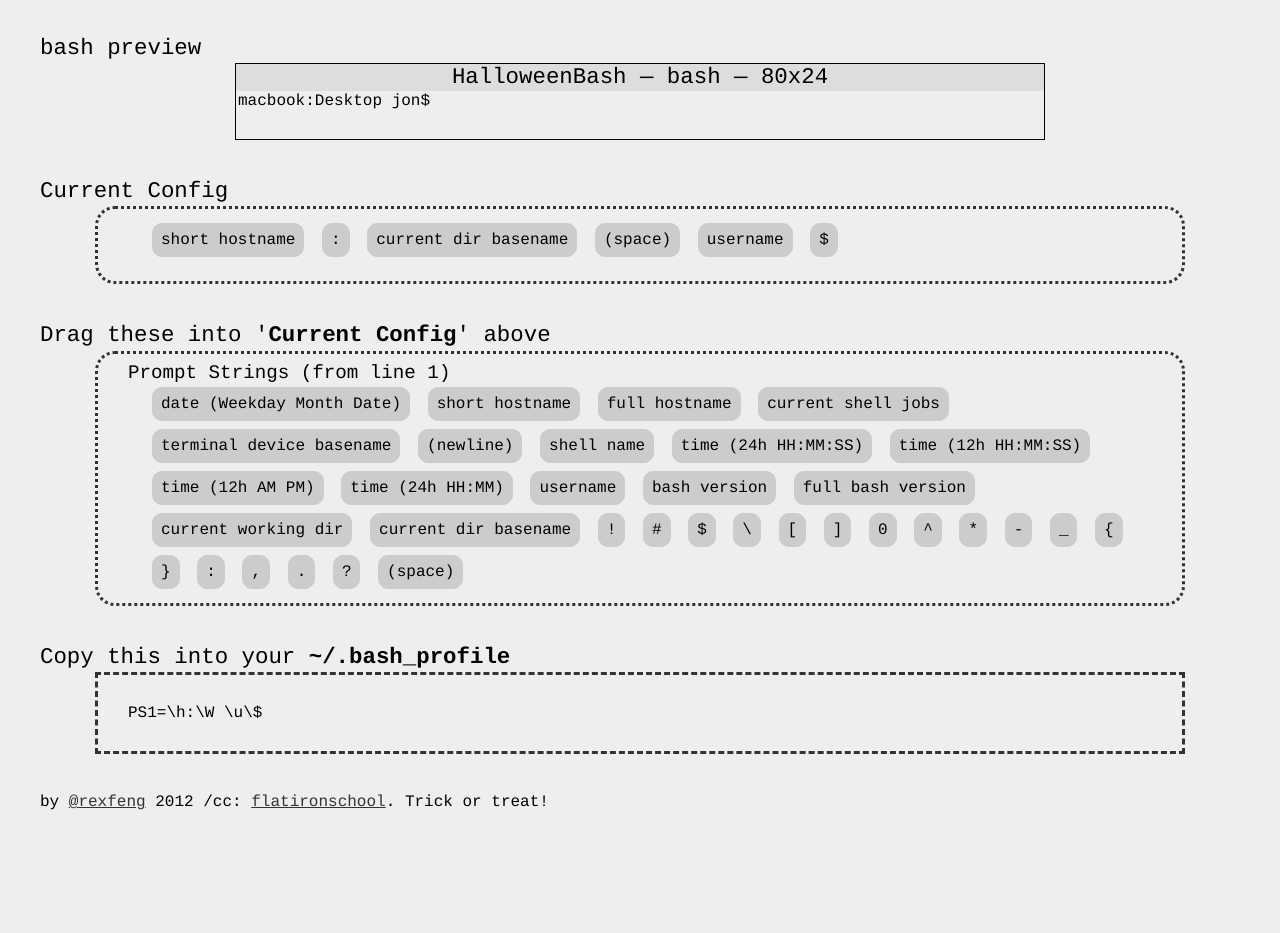
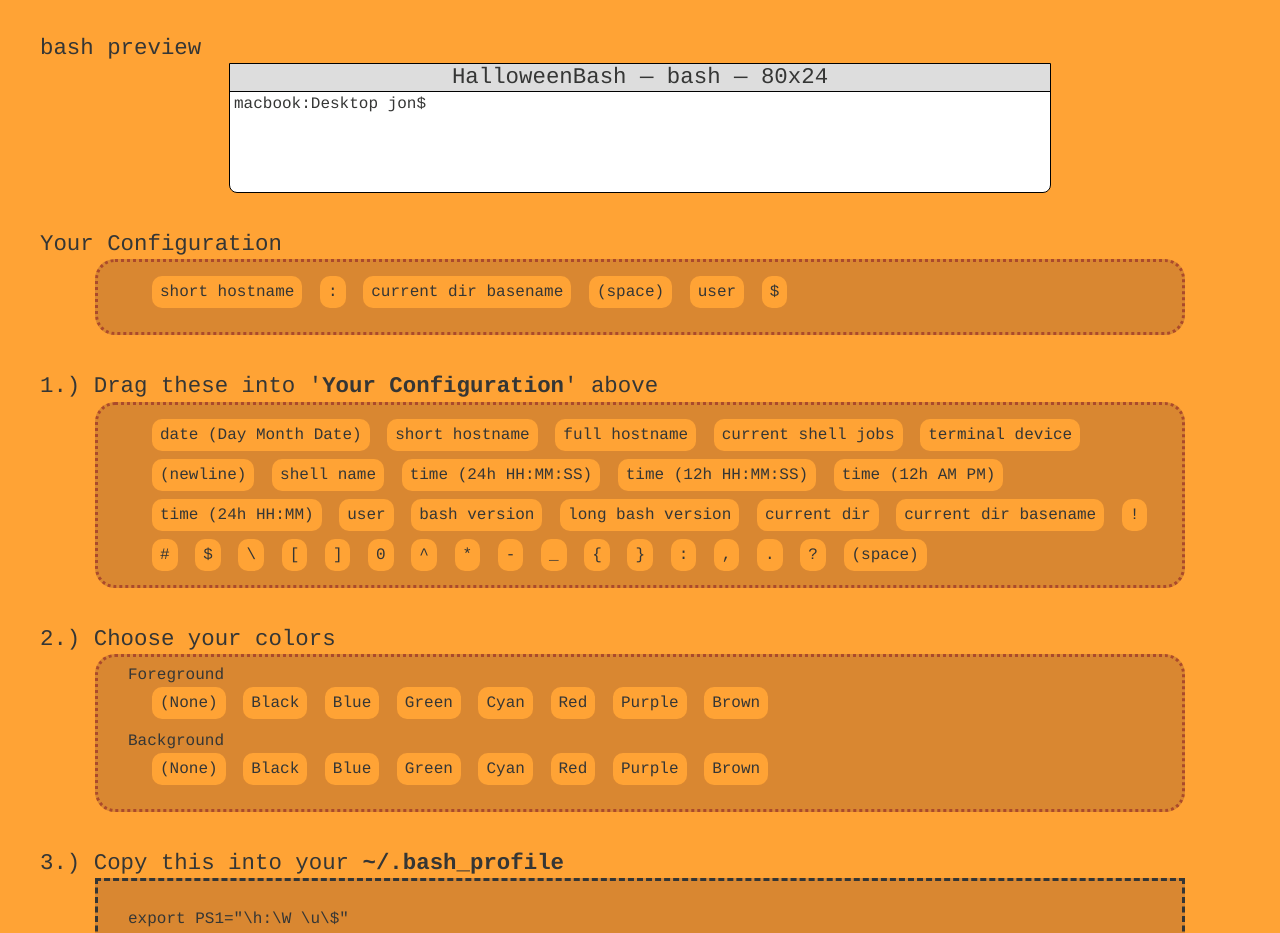
Before and after one commit to xta/HalloweenBash, a plain HTML site: page index.html in a window 1280 px wide. Shown: the part 67-1000 px from the top of the page. Before the commit the page ends 977 px from the top, so only its background shows below. Drawn offline with nearby package versions, Linux system fonts and the light colour scheme.

Commit message:
adjust layout and misc to add color controls

```diff
--- a/assets/profile.css
+++ b/assets/profile.css
@@ -66,12 +66,13 @@ Common
 
 body {
 	font-family:courier;
-	color: #000;
-	background-color: #eee;
+	color: #353635;
+	background-color: #FFA335;
 }
 
-a:link {	color: #333;	}
-a:visited,a:hover,a:focus,a:active {	color: orange;	}
+a:link,a:visited,a:hover,a:focus,a:active {
+	color: #AB4A2B;
+}
 
 #wrap {
 	width: 1200px;
@@ -107,19 +108,23 @@ code, strong {
 	font-weight: bold;
 }
 
-.flag {
-	background-color: orange;
-}
-
 ul li {
 	display: inline-block;
 	padding: 8px;
 	margin: 4px;
-	background-color: #ccc;
+	background-color: #FFA335;
 	border-radius: 10px;
 	-moz-border-radius: 10px;
 	-webkit-border-radius: 10px;
-	border: 1px solid #ccc;
+}
+
+.setupbox {
+	padding: 10px 30px;
+	border: 3px dotted #AB4A2B;
+	border-radius: 20px;
+	-moz-border-radius: 20px;
+	-webkit-border-radius: 20px;
+	background-color: #D98731;
 }
 
 /*
@@ -128,20 +133,26 @@ Terminal Preview Box
 */
 
 #terminal {
-	width: 808px;
+	width: 820px;
 	margin-left: auto;
 	margin-right: auto;
+	background-color: #fff;
 	border: 1px solid #000;
+	border-radius: 0 0 8px 8px;
+	-moz-border-radius: 0 0 8px 8px;
+	-webkit-border-radius: 0 0 8px 8px;
 	}
 
 #title {
 	background-color: #ddd;
 	text-align: center;
 	padding: 2px 0;
+	border-bottom: 1px solid #000;
 }
 
 #area {
-	padding: 2px 2px 30px 2px;
+	padding: 4px 4px 80px 4px;
+	word-wrap: break-word;
 }
 
 #prompt {}
@@ -152,11 +163,6 @@ Config
 */
 
 #config {
-	padding: 10px 30px;
-	border: 3px dotted #333;
-	border-radius: 20px;
-	-moz-border-radius: 20px;
-	-webkit-border-radius: 20px;
 }
 
 /*
@@ -165,11 +171,6 @@ Customize Config Options Box
 */
 
 #customize {
-	padding: 10px 30px;
-	border: 3px dotted #333;
-	border-radius: 20px;
-	-moz-border-radius: 20px;
-	-webkit-border-radius: 20px;
 }
 
 #customize ul:last-child {
@@ -181,11 +182,20 @@ Customize Config Options Box
 }
 
 /*
+color pick Box
+-----------------------
+*/
+
+#colorpick {
+}
+
+/*
 bash profile copytext Box
 -----------------------
 */
 
 #copytext {
 	padding: 30px;
-	border: 3px dashed #333;
+	border: 3px dashed #353635;
+	background-color: #D98731;
 }
--- a/assets/profile.js
+++ b/assets/profile.js
@@ -1,31 +1,13 @@
 /*
 HalloweenBash 2012 by rexfeng
-
-js to-do list
-====================
-[x] drag and drop, sort function
-[x] detect list sort action finish
-
-[x] map out js var prompt string object
-
-[x] parse CurrentConfig to be able to update BashPreview & Copytext
-[x] ensure on change of sort, check state of everything - keep terminal display & output copy in sync
-
-[ ] wrap terminal text if chars > 80
-[ ] after drag event, set config settings available section to start state (as if no change)
-
-[?] get current time
-[ ] onclick #copytext, select all text
 */
 
 $(document).ready(function() {
 
-
-
-// get initial state
+	// get initial state
 	var start_config_avail = $('#customize').html();
 
-// enable sort with jquery-ui
+	// enable sortable lists with jquery-ui
 	$(function() {
     $( "#current_config, #prompt_strings" ).sortable({
       connectWith: ".connectedSortable",
@@ -42,7 +24,7 @@ $(document).ready(function() {
 // var prompt_strings = $('#prompt_strings').html();
 // var copytext = $('#copytext').html();
 
-// update page function() upon page sort
+	// update page function() upon page sort
 	function update_page() {
 
 		// get current config
@@ -53,7 +35,7 @@ $(document).ready(function() {
 
 		// update bash preview & copytext
 			var preview = "";
-			var copygoeshere = "PS1=";
+			var copygoeshere = "export PS1=\"";
 
 			for (var i = 0; i < inputs.length; i++) {
 				preview += psobj[inputs[i]].example_copy;
@@ -61,16 +43,20 @@ $(document).ready(function() {
 			}
 
 			$('#prompt').html(preview);
-			$('#copytext').html(copygoeshere);
+			$('#copytext').html(copygoeshere + "\"");
 
 			// if bash preview text > 80 chars, then wrap
 
 		// reset current config (prompt strings)
 	}
 
+	// on click for colors
+		// ul#foregroundcolor
+		// ul#backgroundcolor
 
 
-// create list of available prompt strings
+
+	// create list of available prompt strings
 	/*
 							 text_id: unique a-z name of prompt string
 					 bash_string: what needs to be copied into bash_profile
@@ -309,15 +295,15 @@ $(document).ready(function() {
 		"psspace": {
 					         text_id: "psspace",
 					     bash_string: " ",
-					    example_copy: " ",
+					    example_copy: "&nbsp;",
 					long_description: "space"
 		}
 	};
 
 
 
-// select all text
-	// goes here
+	// select all text
+		// goes here
 
 
 
--- a/index.html
+++ b/index.html
@@ -35,37 +35,36 @@
   </div>
   </section>
 
-  <h2>Current Config</h2>
-  <section id="config">
+  <h2>Your Configuration</h2>
+  <section id="config" class="setupbox">
     <ul id="current_config" class="connectedSortable">
       <li class="psh">short hostname</li>
       <li class="pscolon">:</li>
       <li class="psworking">current dir basename</li>
       <li class="psspace">(space)</li>
-      <li class="psu">username</li>
+      <li class="psu">user</li>
       <li class="psdollar">$</li>
     </ul>
   </section>
 
-  <h2>Drag these into '<strong>Current Config</strong>' above</h2>
-  <section id="customize">
-    <h3>Prompt Strings (from line 1)</h3>
+  <h2>1.) Drag these into '<strong>Your Configuration</strong>' above</h2>
+  <section id="customize" class="setupbox">
     <ul id="prompt_strings" class="connectedSortable">
-      <li class="psd">date (Weekday Month Date)</li>
+      <li class="psd">date (Day Month Date)</li>
       <li class="psh">short hostname</li>
       <li class="pshost">full hostname</li>
       <li class="psj">current shell jobs</li>
-      <li class="psl">terminal device basename</li>
+      <li class="psl">terminal device</li>
       <li class="psn">(newline)</li>
       <li class="pss">shell name</li>
       <li class="pstime24hms">time (24h HH:MM:SS)</li>
       <li class="pstime12hms">time (12h HH:MM:SS)</li>
       <li class="pstime12ampm">time (12h AM PM)</li>
       <li class="pstime24hhmm">time (24h HH:MM)</li>
-      <li class="psu">username</li>
+      <li class="psu">user</li>
       <li class="psv">bash version</li>
-      <li class="psversion">full bash version</li>
-      <li class="psw">current working dir</li>
+      <li class="psversion">long bash version</li>
+      <li class="psw">current dir</li>
       <li class="psworking">current dir basename</li>
       <li class="psbang">!</li>
       <li class="pshash">#</li>
@@ -86,12 +85,37 @@
       <li class="psquestion">?</li>
       <li class="psspace">(space)</li>
     </ul>
-    <!-- color ul & li's go here -->
   </section>
 
-  <h2>Copy this into your <code>~/.bash_profile</code></h2>
+  <h2>2.) Choose your colors</h2>
+  <section id="colorpick" class="setupbox">
+    <h3>Foreground</h3>
+    <ul id="foregroundcolor">
+      <li class="none selected">(None)</li>
+      <li class="black">Black</li>
+      <li class="blue">Blue</li>
+      <li class="green">Green</li>
+      <li class="cyan">Cyan</li>
+      <li class="red">Red</li>
+      <li class="purple">Purple</li>
+      <li class="brown">Brown</li>
+    </ul>
+    <h3>Background</h3>
+    <ul id="backgroundcolor">
+      <li class="none selected">(None)</li>
+      <li class="black">Black</li>
+      <li class="blue">Blue</li>
+      <li class="green">Green</li>
+      <li class="cyan">Cyan</li>
+      <li class="red">Red</li>
+      <li class="purple">Purple</li>
+      <li class="brown">Brown</li>
+    </ul>
+  </section>
+
+  <h2>3.) Copy this into your <code>~/.bash_profile</code></h2>
   <section id="copytext">
-    PS1=\h:\W \u\$
+    export PS1="\h:\W \u\$"
   </section>
 
   <footer>
```
